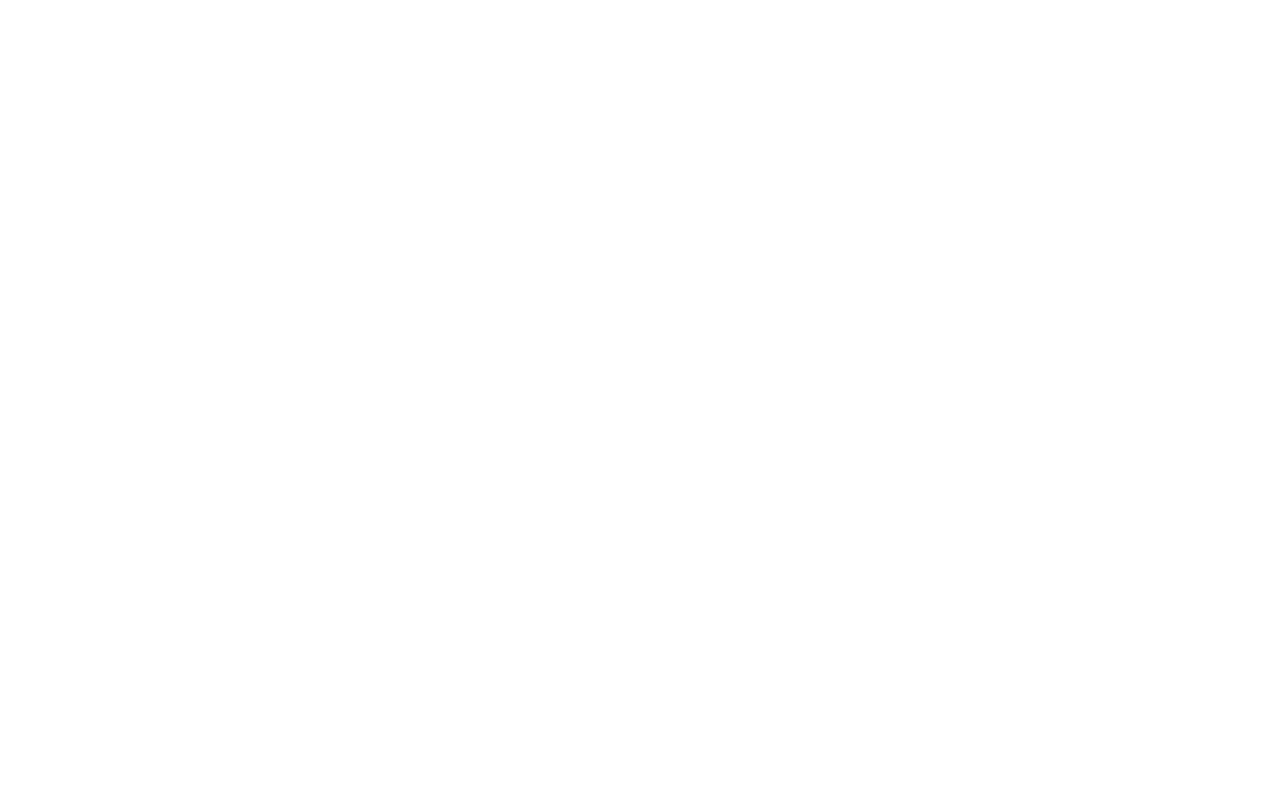
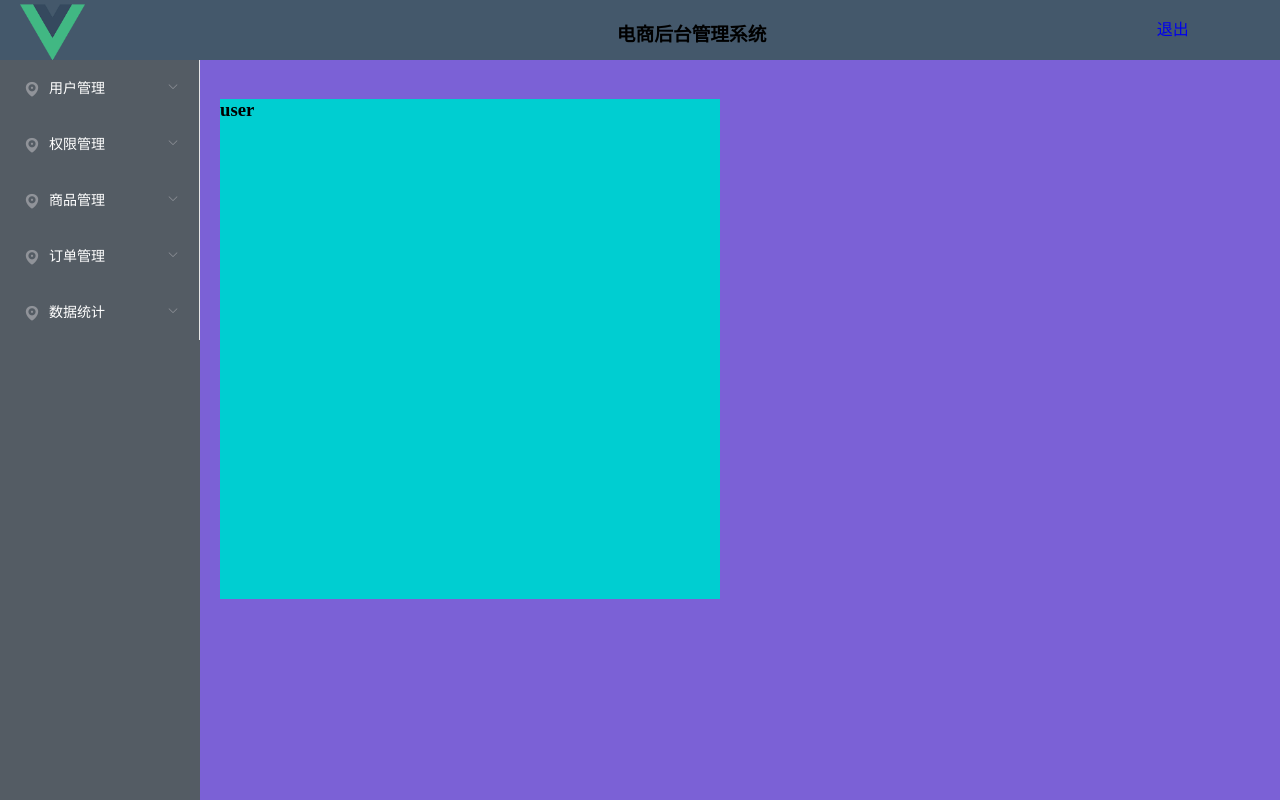
Before and after one commit to Reinhart25/vue-shop-admin, a Vue app: page /users in a window 1280 px wide. Built offline with nearby package versions, Linux system fonts and the light colour scheme.

Commit message:
'用户列表'

```diff
--- /dev/null
+++ b/src/components/user/users.vue
@@ -0,0 +1,17 @@
+<template>
+  <div class="home-users"><h1>user</h1></div>
+</template>
+
+<script>
+export default {
+  name: 'users'
+}
+</script>
+
+<style>
+.home-users{
+  height: 500px;
+  width: 500px;
+  background-color: darkturquoise;
+}
+</style>
--- a/src/router/index.js
+++ b/src/router/index.js
@@ -2,14 +2,21 @@
 import VueRouter from 'vue-router'
 import Login from '@/components/login/login.vue'
 import Home from '@/views/home.vue'
-
+import Users from '@/components/user/users.vue'
 Vue.use(VueRouter)
 
 const routes = [
   {
     path: '/',
     name: 'home',
-    component: Home
+    component: Home,
+    children: [
+      {
+        path: '/users',
+        name: 'users',
+        component: Users
+      }
+    ]
   },
   {
     path: '/login',
--- a/src/views/Home.vue
+++ b/src/views/Home.vue
@@ -20,6 +20,7 @@
     <el-container>
       <el-aside class="aside" width="200px">
         <el-menu
+          router="true"
           unique-opened="true"
           default-active="2"
           class="el-menu-vertical-demo"
@@ -34,7 +35,7 @@
               <i class="el-icon-location"></i>
               <span>用户管理</span>
             </template>
-            <el-menu-item index="1-1">
+            <el-menu-item index="users">
               <i class="el-icon-menu"></i>
               <span slot="title">用户列表</span>
             </el-menu-item>
@@ -97,7 +98,9 @@
           </el-submenu>
         </el-menu>
       </el-aside>
-      <el-main class="main">Main</el-main>
+      <el-main class="main">
+        <router-view></router-view>
+      </el-main>
     </el-container>
   </el-container>
 </template>
```
